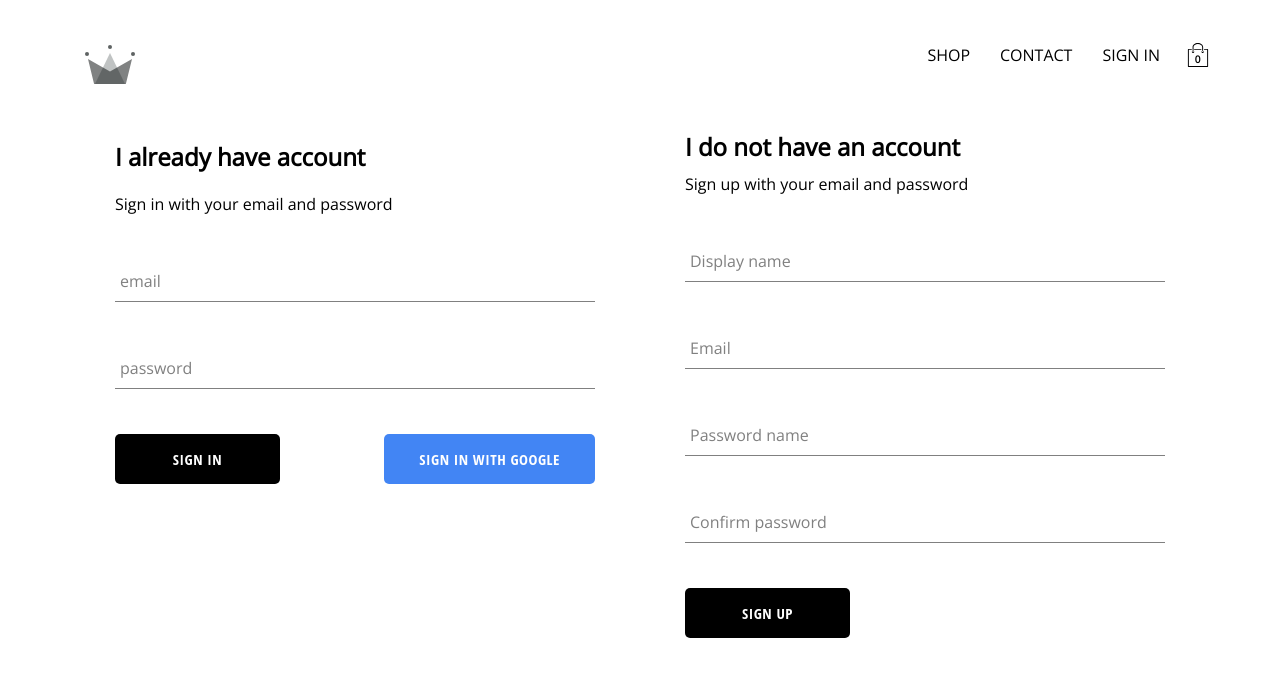
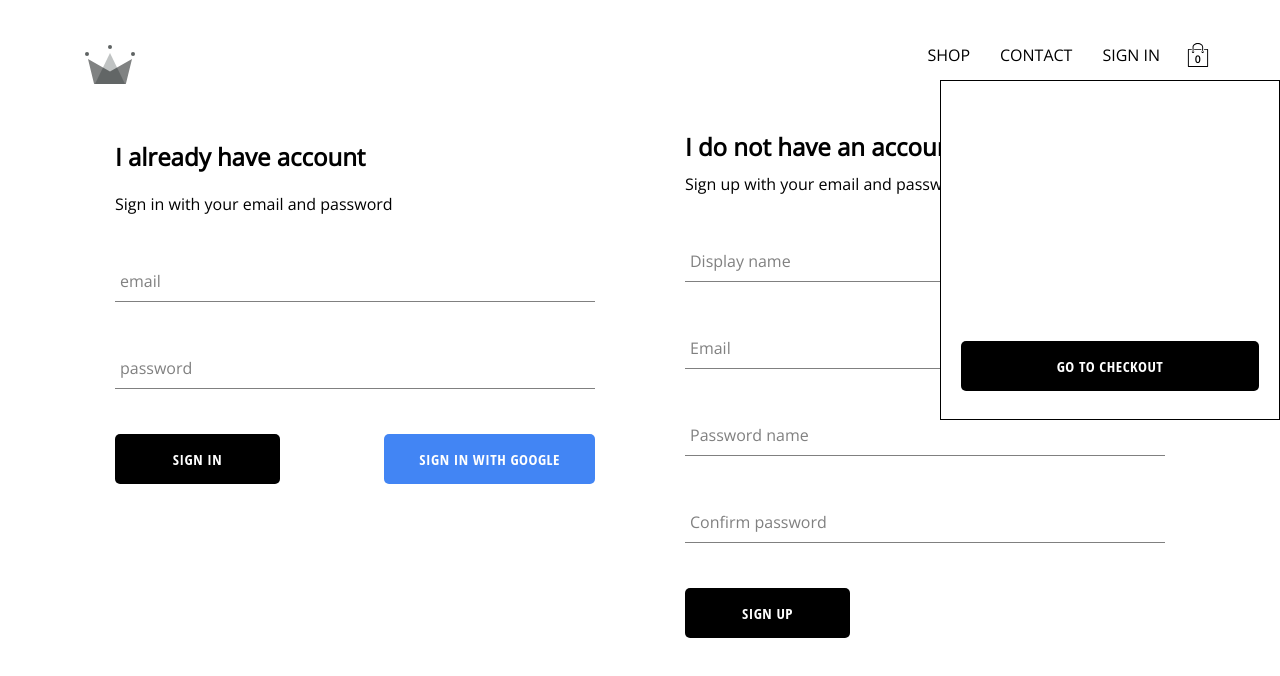
Before and after one commit to ivansrejic/ecommerce-react, a React (Create React App) app in the folder ecommerce-react/: page /signin in a window 1280 px wide. Shown: the top 676 px of the page. Built offline with nearby package versions, Linux system fonts and the light colour scheme; no server answers.

Commit message:
Added cart dropdown

```diff
--- /dev/null
+++ b/ecommerce-react/src/components/cart-dropdown/cart-dropdown.component.jsx
@@ -0,0 +1,14 @@
+import React from "react";
+import CustomButton from "../custom-button/custom-button.component";
+
+
+import './cart-dropdown.styles.scss';
+
+const CartDropdown = () => (
+    <div className='cart-dropdown'>
+        <div className='cart-items' />
+        <CustomButton>Go to checkout</CustomButton>
+    </div>
+)
+
+export default CartDropdown;
--- /dev/null
+++ b/ecommerce-react/src/components/cart-dropdown/cart-dropdown.styles.scss
@@ -0,0 +1,24 @@
+.cart-dropdown {
+    position: absolute;
+    width: 340px;
+    height: 340px;
+    display:flex;
+    flex-direction: column;
+    padding: 20px;
+    border: 1px solid black;
+    background-color: white;
+    top: 80px;
+    right: 0;
+    z-index: 5;
+
+    .cart-items {
+        height: 240px;
+        display: flex;
+        flex-direction: column;
+        overflow: scroll;
+    }
+
+    .button {
+        margin-top: auto;
+    }
+}
--- a/ecommerce-react/src/components/header/header.component.jsx
+++ b/ecommerce-react/src/components/header/header.component.jsx
@@ -5,6 +5,7 @@
 import {auth} from "../../firebase/firebase.util"
 import { connect } from "react-redux";
 import CartIcon from "../cart-icon/cart-icon.component";
+import CartDropdown from "../cart-dropdown/cart-dropdown.component";
 
 const Header = ({currentUser}) => (
     <div className = 'header'>
@@ -22,6 +23,7 @@
             }
             <CartIcon />
         </div>
+        <CartDropdown />
     </div>
 )
 
```
